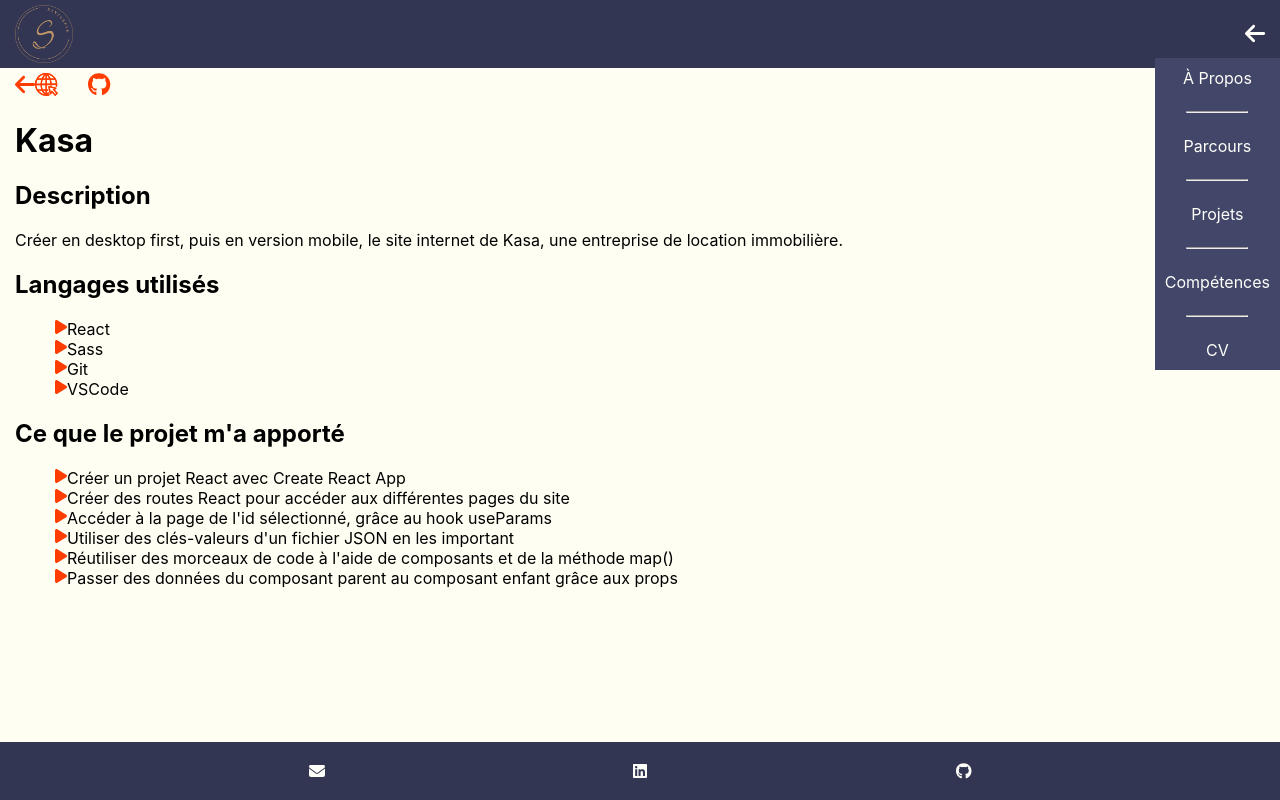
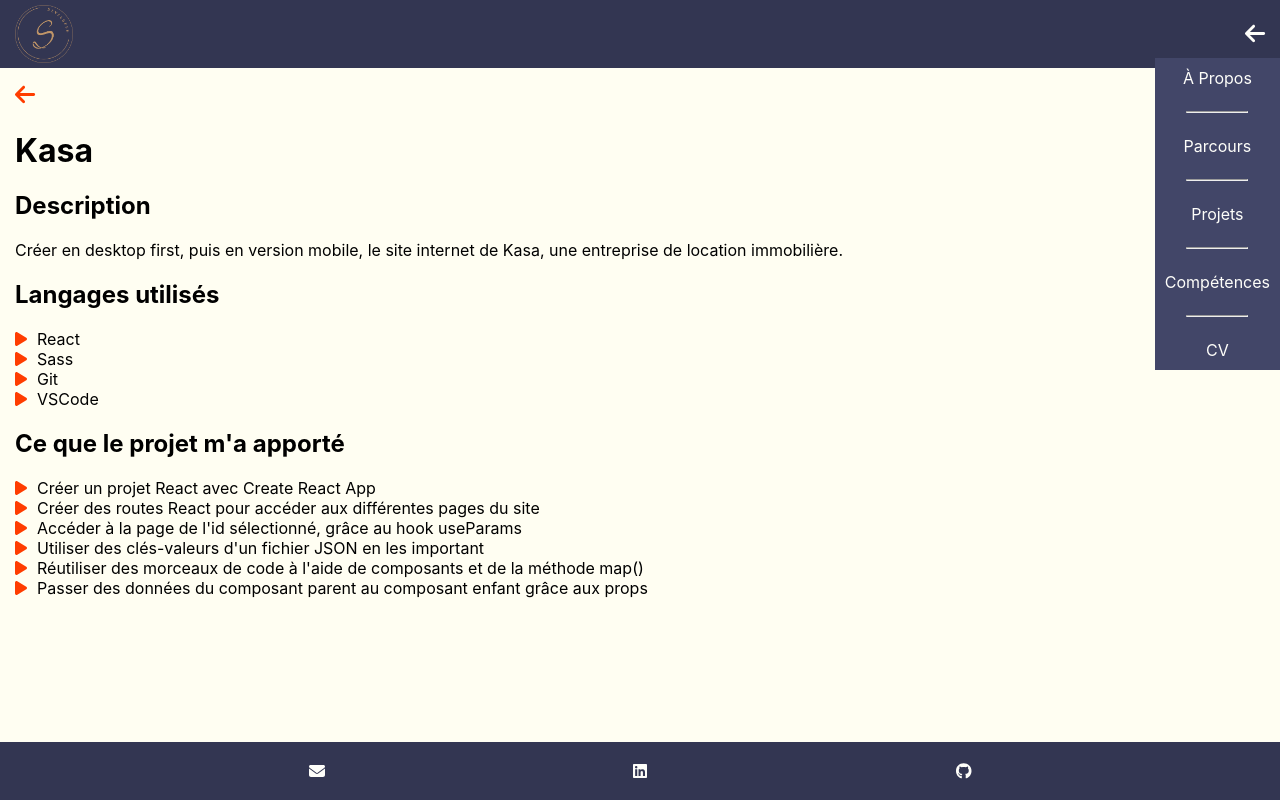
Before and after one commit to Christellaa/portfolio, a React (Create React App) app: page /projects/1 in a window 1280 px wide. Both pictures are taken after a click on the icon 1254 px from the left and 33 px from the top of the page. Built offline with nearby package versions, Linux system fonts and the light colour scheme.

Commit message:
Move classes

```diff
--- a/src/App.css
+++ b/src/App.css
@@ -104,7 +104,7 @@ header img {
   border-radius: 2px;
 }
 
-.bg-transparent {
+.bgModalBackdrop {
   background-color: transparent;
   position: absolute;
   height: 100%;
@@ -255,28 +255,18 @@ header img {
   margin-bottom: 10px;
 }
 
-.bg-transparent {
-  background-color: transparent;
-  position: absolute;
-  height: 100%;
-  width: 100%;
-  top: 0;
-  left: 0;
-  z-index: 1;
+.projectLinks {
+  justify-content: space-between;
+  margin-top: 10px;
 }
 
-.navbarModal {
-  position: fixed;
-  background-color: #424668;
-  gap: 15px;
-  top: 42px;
-  right: 0;
-  padding: 10px;
-  z-index: 2;
+.NoPaddingLeft {
+  padding-left: 0;
 }
 
-.navbarHr {
-  width: 60px;
+.ProjectItems {
+  align-items: center;
+  gap: 10px;
 }
 
 .small {
```
